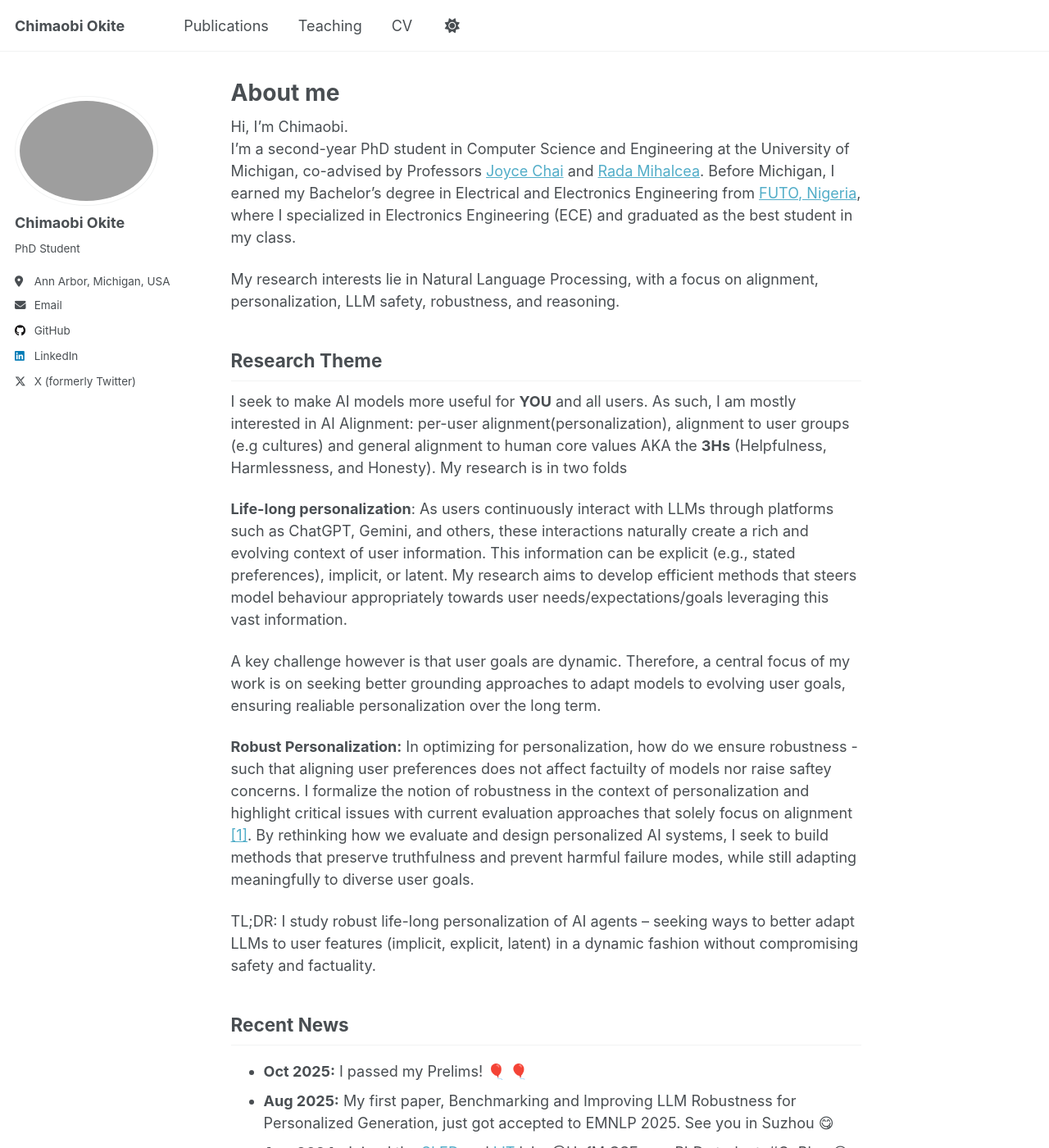
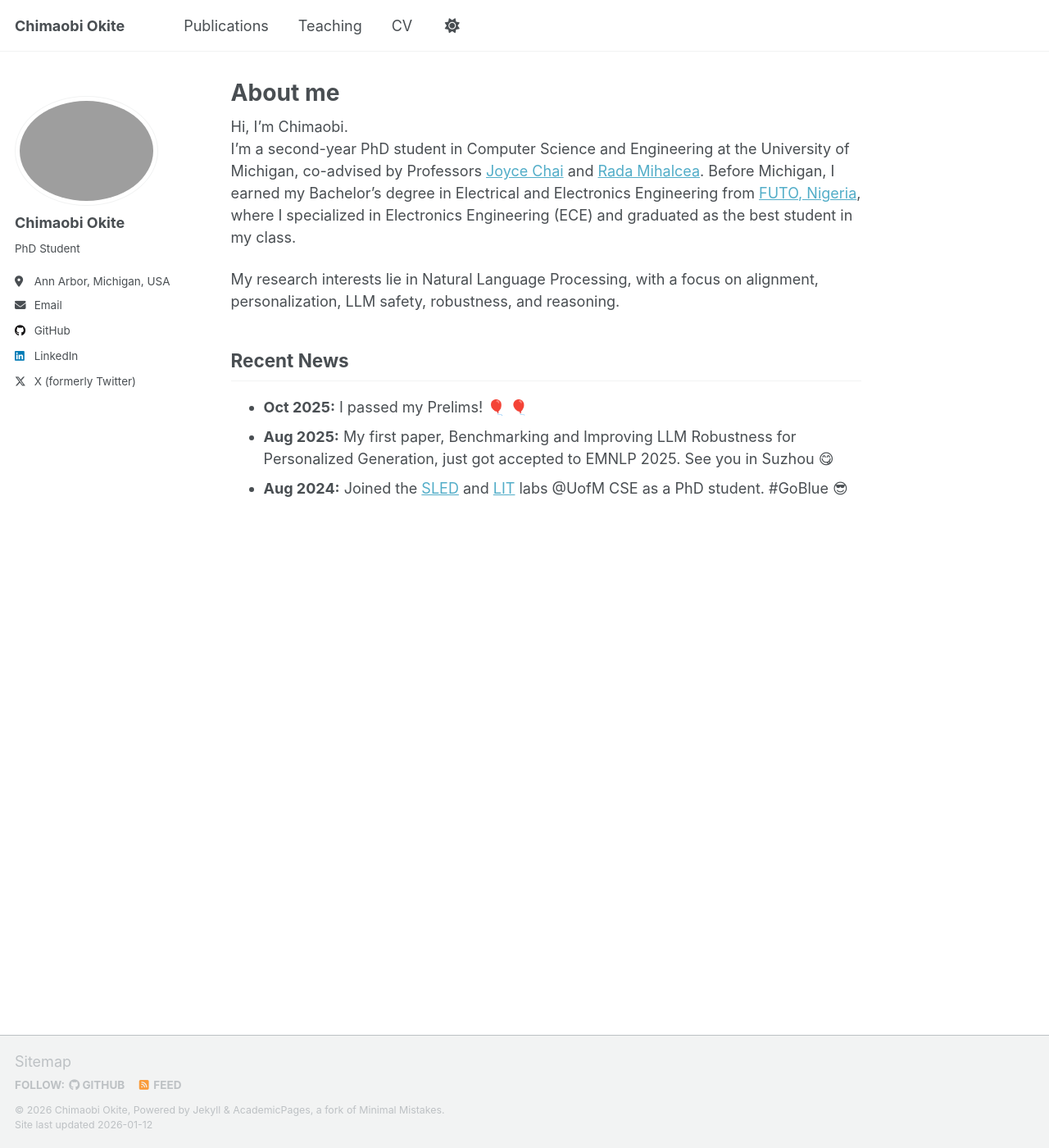
Before and after one commit to okoroandrew/okoroandrew.github.io, a Jekyll site: the page built from _pages/about.md, in a window 1280 px wide and 1400 px high. Shown: the whole window at 82% size. Built offline with Jekyll 4.4.1, drawn with Linux system fonts in a browser that asks for light colours; emoji names are drawn with the system emoji font; a script that is not in the unit is left out.

Commit message:
Update about.md

```diff
--- a/_pages/about.md
+++ b/_pages/about.md
@@ -14,20 +14,6 @@ I'm a second-year PhD student in Computer Science and Engineering at the Univers
 
 My research interests lie in Natural Language Processing, with a focus on alignment, personalization, LLM safety, robustness, and reasoning.
 
-## Research Theme
-I seek to make AI models more useful for **YOU** and all users. As such, I am mostly interested in AI Alignment: per-user alignment(personalization), alignment to user groups (e.g cultures) and general alignment to human core values AKA the **3Hs** (Helpfulness, Harmlessness, and Honesty). My research is in two folds
-
-**Life-long personalization**: As users continuously interact with LLMs through platforms such as ChatGPT, Gemini, and others, these interactions naturally create a rich and evolving context of user information. This information can be explicit (e.g., stated preferences), implicit, or latent. My research aims to develop efficient methods that steers model behaviour appropriately towards user needs/expectations/goals leveraging this vast information.
-
-<!-- However, given that user goals are dynamic, I aim to design better grounding approaches that adapt to evolving user goals, ensuring realiable personalization over the long term. -->
-A key challenge however is that user goals are dynamic. Therefore, a central focus of my work is on seeking better grounding approaches to adapt models to evolving user goals, ensuring realiable personalization over the long term.
-
-**Robust Personalization:** In optimizing for personalization, how do we ensure robustness - such that aligning user preferences does not affect factuilty of models nor raise saftey concerns. I formalize the notion of robustness in the context of personalization and highlight critical issues with current evaluation approaches that solely focus on alignment [[1]](https://openreview.net/forum?id=Vrs1ycezsN#discussion). By rethinking how we evaluate and design personalized AI systems, I seek to build methods that preserve truthfulness and prevent harmful failure modes, while still adapting meaningfully to diverse user goals.
-
-
-TL;DR: I study robust life-long personalization of AI agents – seeking ways to better adapt LLMs to user features (implicit, explicit, latent) in a dynamic fashion without compromising safety and factuality.
-
-
 ## Recent News
 - **Oct 2025:** I passed my Prelims! :balloon: :balloon:
 - **Aug 2025:** My first paper, Benchmarking and Improving LLM Robustness for Personalized Generation, just got accepted to EMNLP 2025. See you in Suzhou :yum:
```
